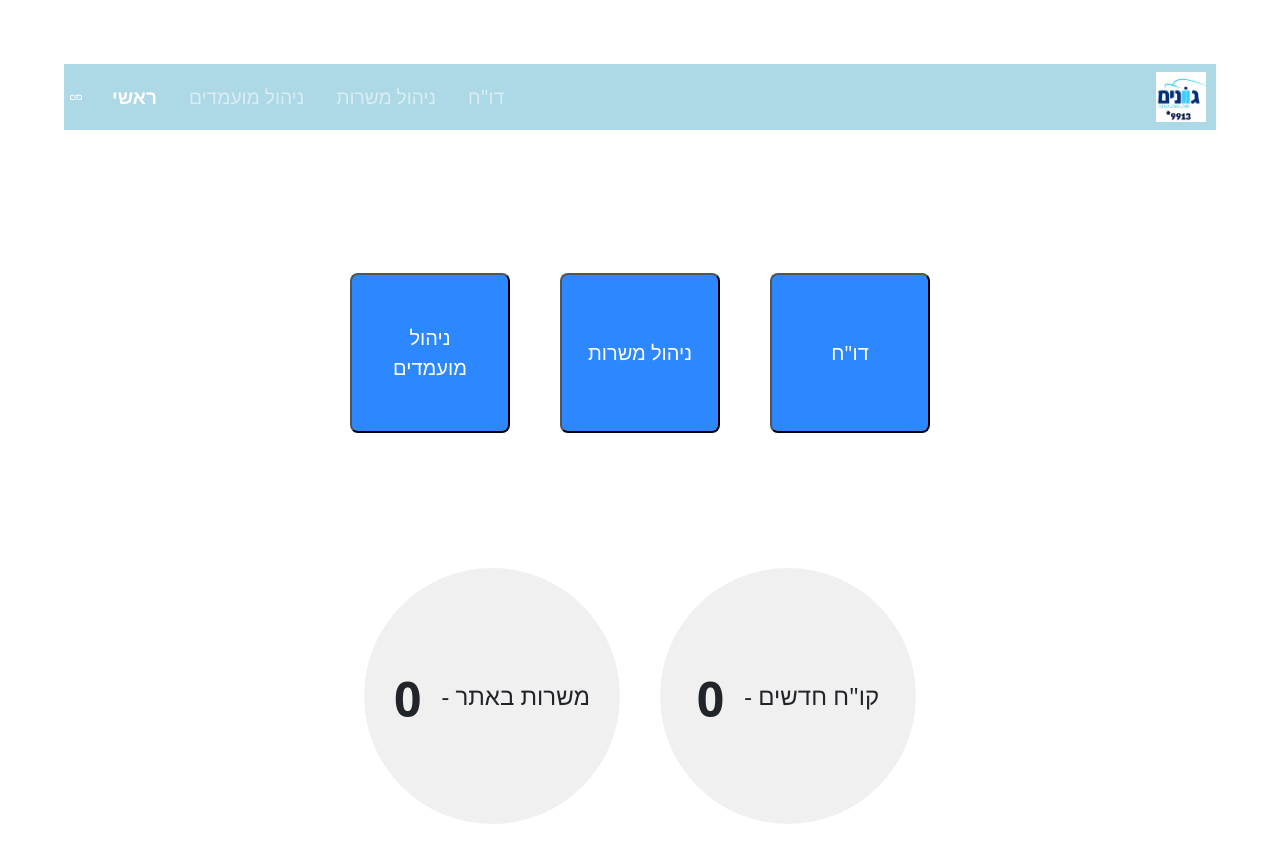
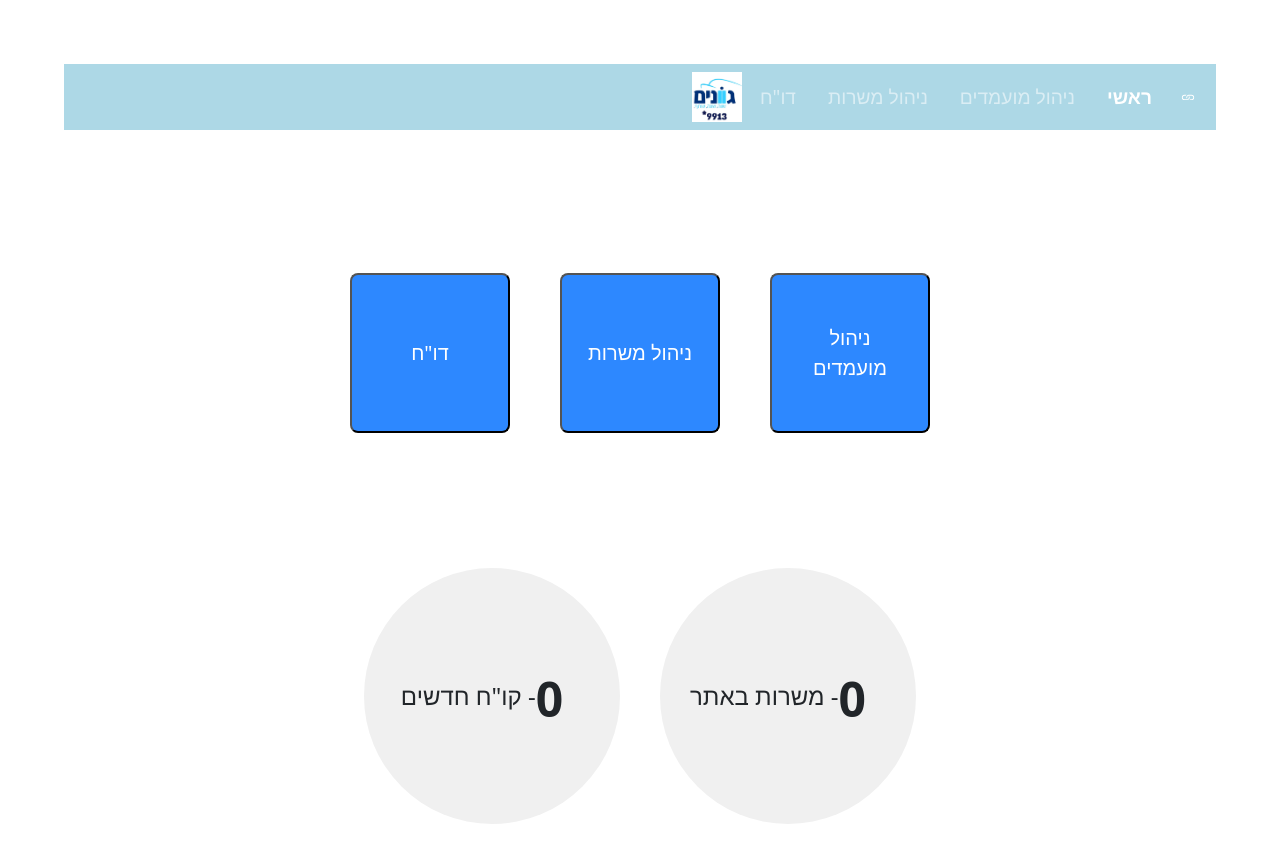
Before and after one commit to JCE-Gvanym-Project-Team/gvanim-app, a React (Create React App) app: page / in a window 1280 px wide. Shown: the top 862 px of the page. Built offline with nearby package versions, Linux system fonts and the light colour scheme; no server answers; the database is empty.

Commit message:
fixed direction: rtl, its working now

```diff
--- a/src/index.css
+++ b/src/index.css
@@ -1,5 +1,5 @@
 body {
-	direction: 'rtl';
+	direction: rtl;
 	margin: 0;
 	font-family: -apple-system, BlinkMacSystemFont, 'Segoe UI', 'Roboto', 'Oxygen',
 		'Ubuntu', 'Cantarell', 'Fira Sans', 'Droid Sans', 'Helvetica Neue',
```
